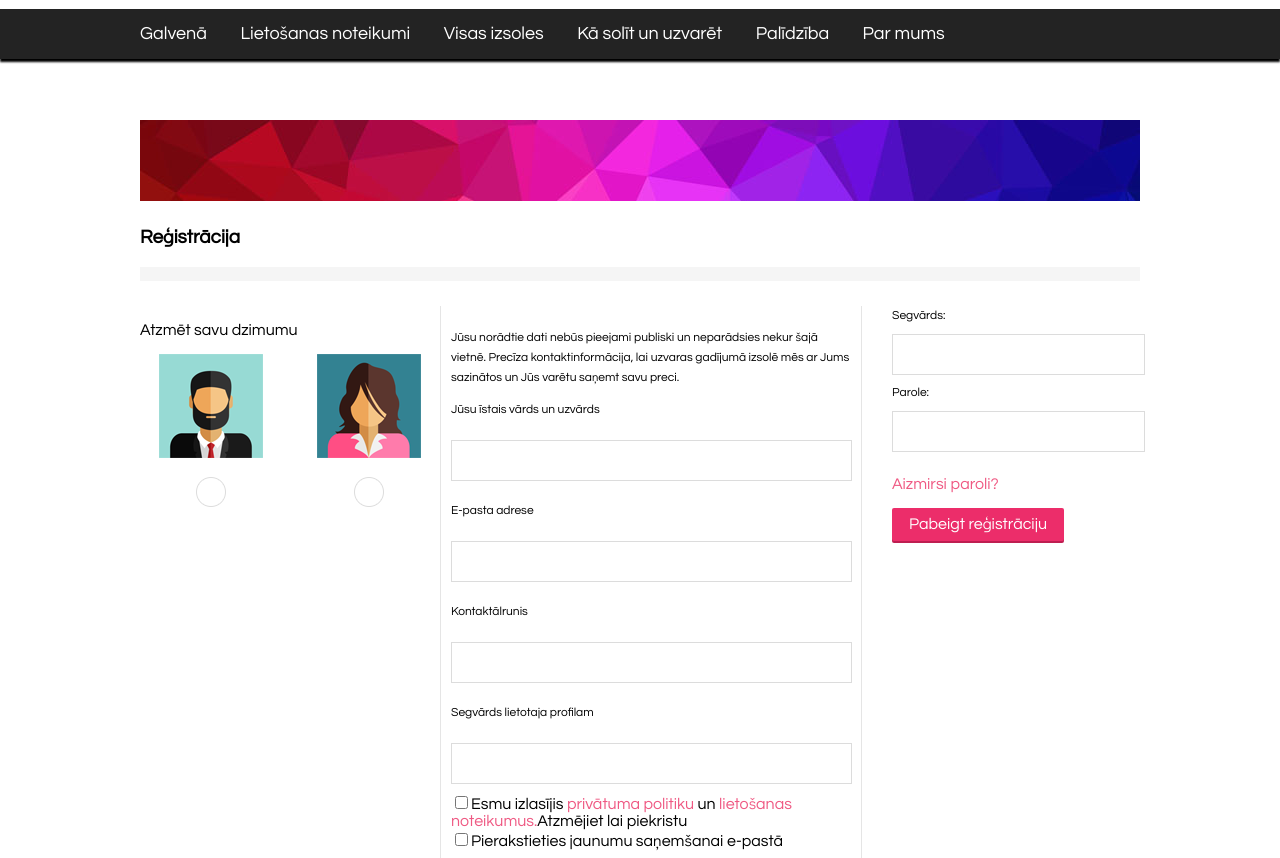
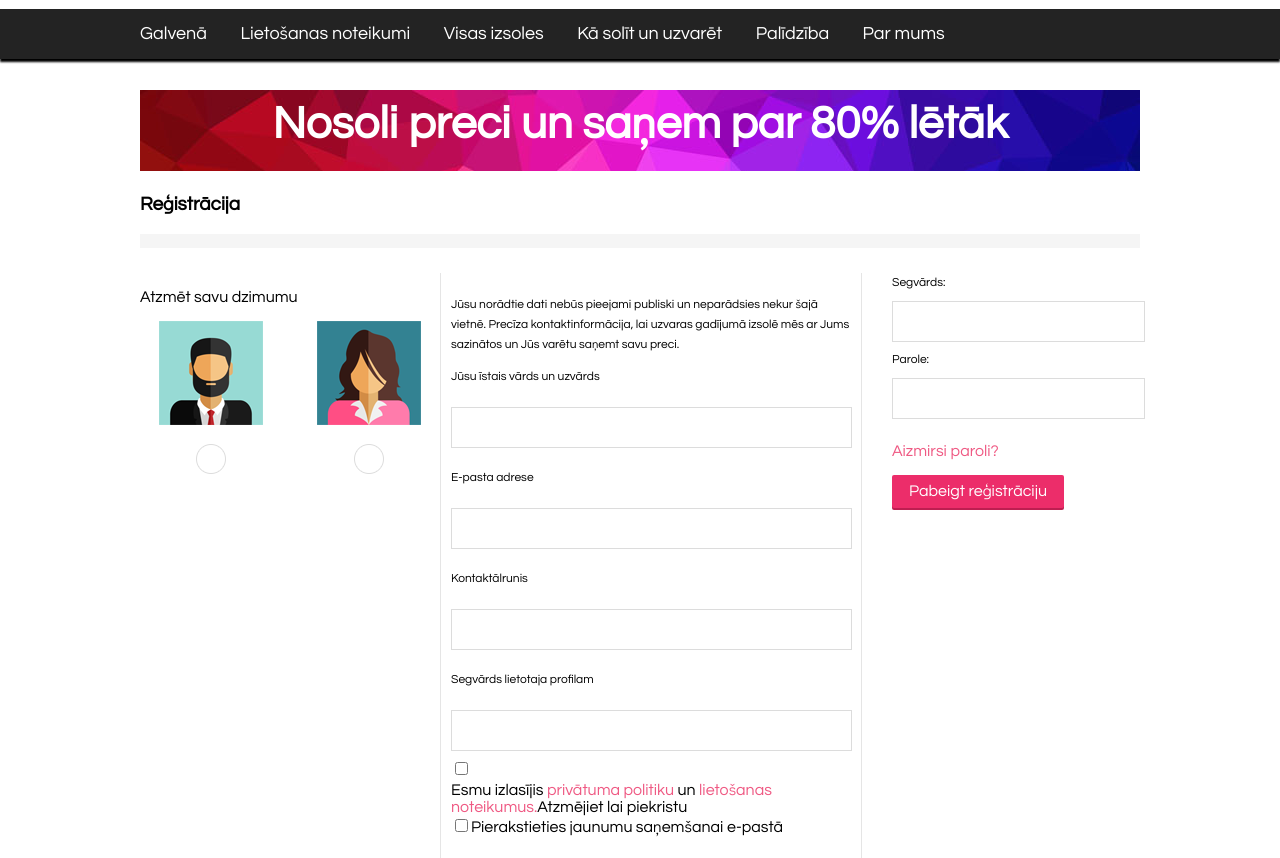
Before and after one commit to Akonens/arro-izsoles, a plain HTML site: page registration.html in a window 1280 px wide. Shown: the part 90-948 px from the top of the page. Drawn offline with Linux system fonts and the light colour scheme; files whose address does not match are found by name.

Commit message:
Pievienoju burtus bannerim

```diff
--- a/css/style.css
+++ b/css/style.css
@@ -126,7 +126,16 @@
 }
 /*This is BANNER CONTAINER*/
 .banner {
-  padding-top: 30px;
+  background-image: url(../img/Untitled-3.jpg);
+  height: 81px;
+  width: 1000px;
+}
+.banner p {
+  font-size: 45.59px;
+  color: #ffffff;
+  text-align: center;
+  margin: auto;
+  font-weight: bold;
 }
 /*This is CONTAINER CONTAINER*/
 
--- a/registration.html
+++ b/registration.html
@@ -39,7 +39,9 @@
         </div>
         <div class="wrapper-container" id="top">
             <div class="banner">
-                <img src="img/Untitled-3.jpg"/>
+                <p>
+                  Nosoli preci un saņem par 80% lētāk
+                </p>
             </div>
             <p class="reg-title">
               Reģistrācija
@@ -85,7 +87,9 @@
                 </p>
                 <input type="text" name="lname"><br>
                 <div class="tests">
-                  <input type="checkbox" name="vehicle" value="Bike">Esmu izlasījis <span>privātuma politiku</span> un <span>lietošanas noteikumus.</span>Atzmējiet lai piekristu<br>
+                  <input type="checkbox" name="vehicle" value="Bike"><div class="xxx">
+                    Esmu izlasījis <span>privātuma politiku</span> un <span>lietošanas noteikumus.</span>Atzmējiet lai piekristu<br>
+                  </div>
                   <input type="checkbox" name="vehicle" value="Car">Pierakstieties jaunumu saņemšanai e-pastā
                 </div>
                 <div class="poga-pink">
```
